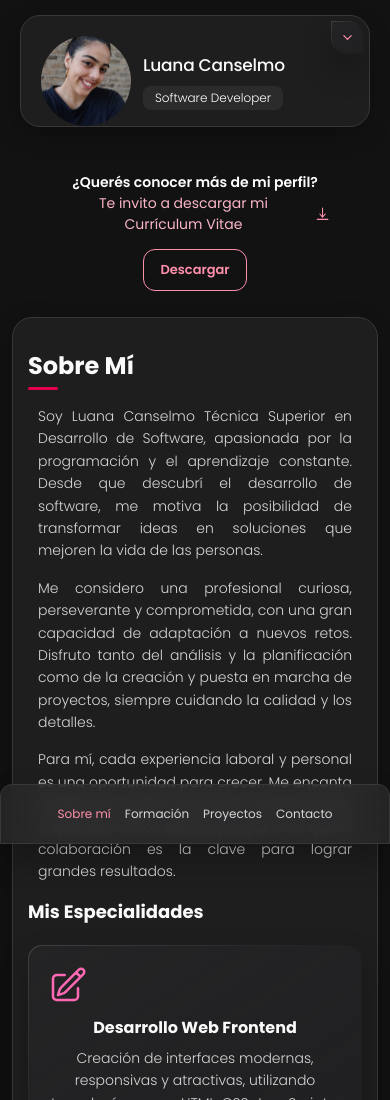
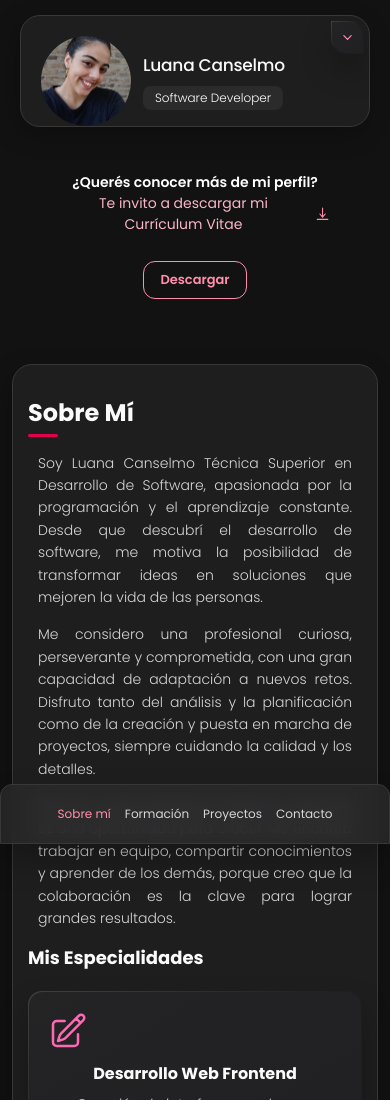
Before and after one commit to luanacanselmo/Carla-Canselmo, a plain HTML site: page index.html in a window 390 px wide. Shown: the top 1100 px of the page. Drawn offline with nearby package versions, Linux system fonts and the light colour scheme.

Commit message:
fix: mostrar botón Descargar en móvil (remuevo max-height/overflow en sidebar-one y cv-card)

```diff
--- a/src/index.css
+++ b/src/index.css
@@ -1850,12 +1850,36 @@ textarea.form-input::-webkit-realizer {
     width: 90px;
     height: 90px;
   }
- .sidebar-one {
-    max-height: none;     /* o: max-height: 260px; */
-    overflow: visible;    /* para que no recorte el contenido */
-    margin-bottom: 16px;  /* aire extra debajo */
-  }
-}
+
+}
+/* ---- FIX boton Descargar en móvil ---- */
+@media (max-width: 480px) {
+  .sidebar-one {
+    max-height: none !important;
+    overflow: visible !important;
+    margin-bottom: 20px;     /* da aire */
+  }
+
+  .cv-card {
+    max-height: none !important;
+    overflow: visible !important;
+    padding-bottom: 14px;    /* evita corte del borde del botón */
+    margin-bottom: 16px;
+  }
+
+  .cv-card__text {
+    margin-bottom: 12px;     /* separa texto del botón */
+  }
+
+  .btn-rose-outline {
+    display: inline-flex;
+    align-items: center;
+    justify-content: center;
+    padding: 10px 16px;
+    line-height: 1.2;
+  }
+}
+
 .sidebar-one {
   margin-bottom: 25px;
   max-height: 150px;
```
